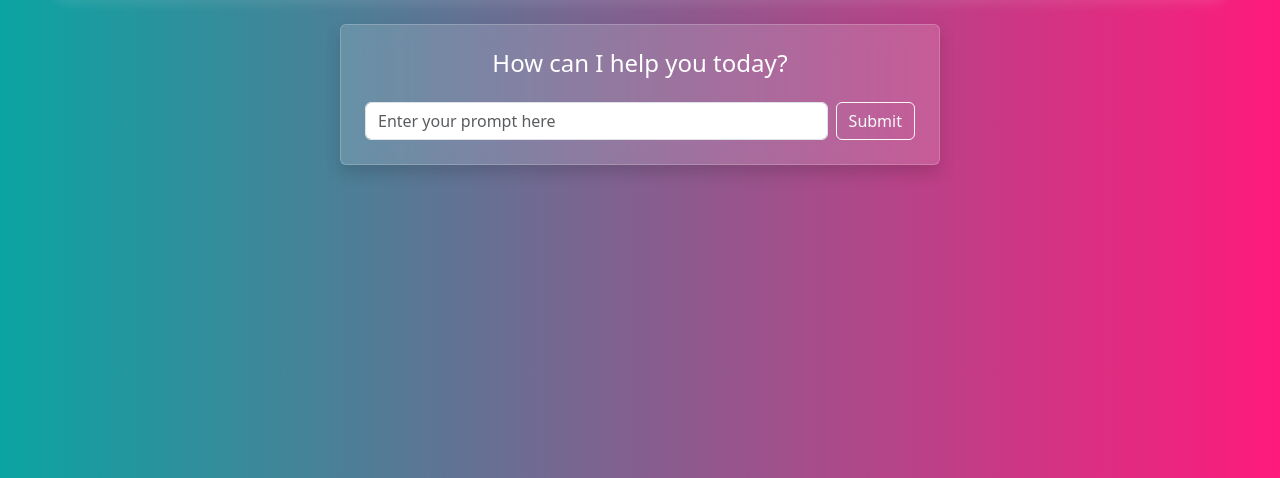
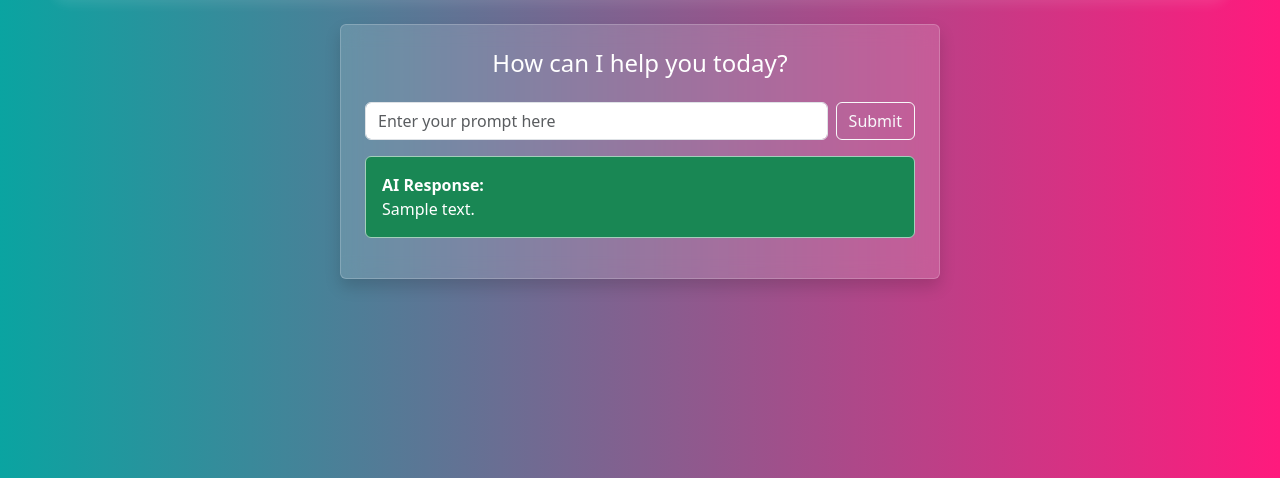
Before and after one commit to Laiba-muzammal/Prompt-Verse, a Python web app: template templates/home.html in a window 1280 px wide. Shown: the part 134-612 px from the top of the page. Run offline with Jinja, Linux system fonts and the light colour scheme; the template is opened without the code that fills it: most values are stand-ins (such as "Sample title", 1, 10 or a date in 2020).

Commit message:
Commit all changes

```diff
--- a/templates/home.html
+++ b/templates/home.html
@@ -7,7 +7,7 @@
   <div class="glass-card p-4 rounded shadow" style="max-width: 600px; width: 100%;">
 
      {% if g.user %}
-      <h1 class="text-center mb-2 text-white">👋 Welcome back, {{ g.user.name }}!</h1>
+      <h2 class="text-center mb-2 text-white">👋 Welcome back, {{ g.user.name }}!</h2>
     {% endif %}
 
     <h4 class="text-center mb-4 text-white">How can I help you today?</h4>
@@ -22,6 +22,14 @@
 
          </form>
 
+         {% if answer %}
+  <div class="alert alert-success mt-3 text-white bg-success">
+    <strong>AI Response:</strong><br>
+    {{ answer }}
+  </div>
+{% endif %}
+
+
   </div>
 </div>
 {% endblock %}
```
